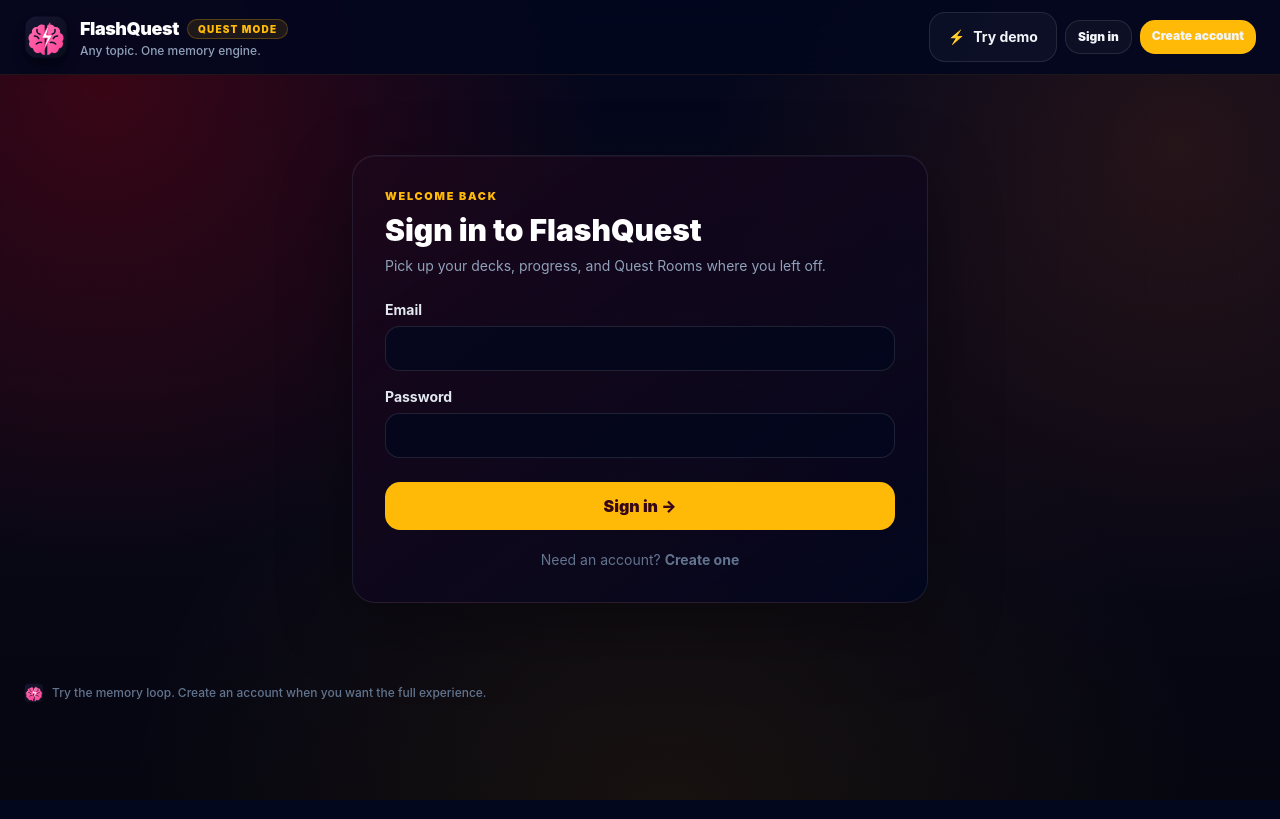
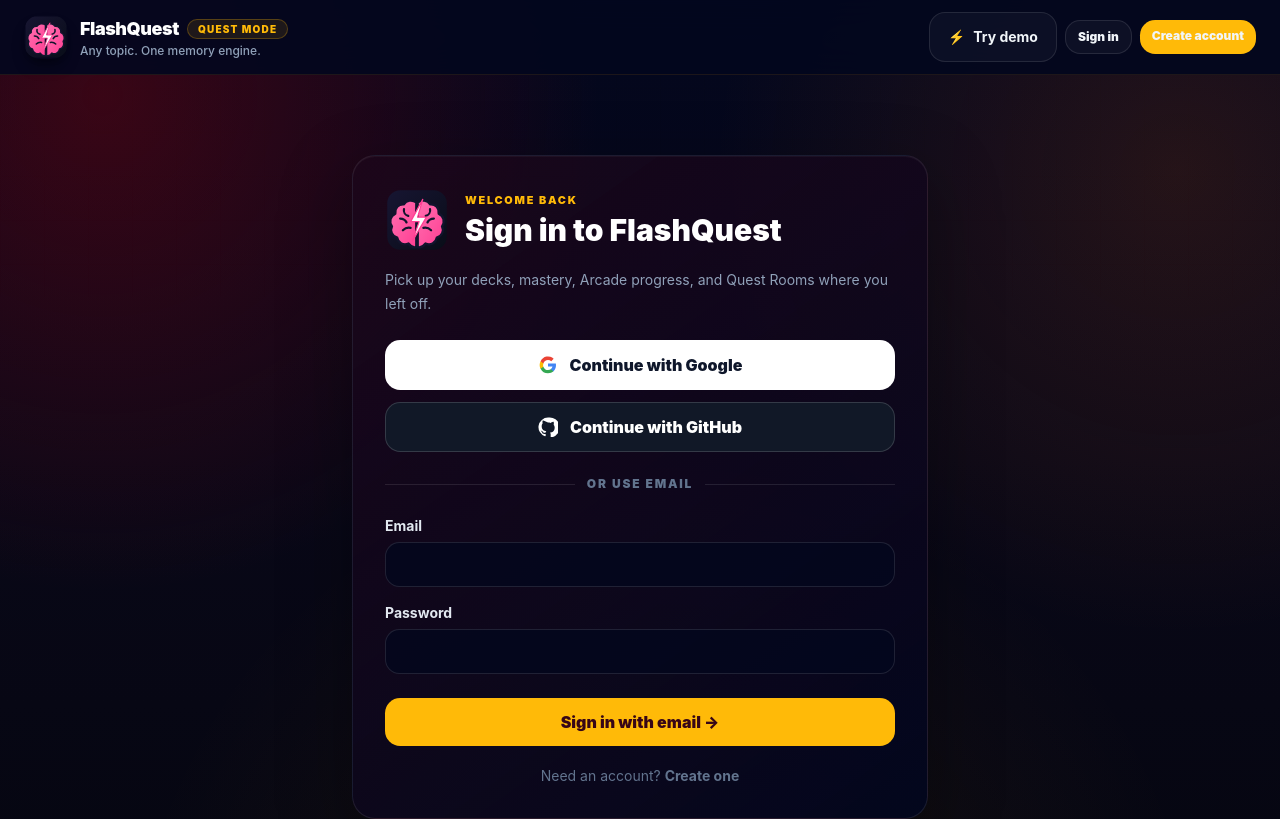
Before and after one commit to mergemaven11/FlashQuest, a React (Vite) app in the folder frontend/: page /login in a window 1280 px wide. Shown: the top 819 px of the page. Built offline with nearby package versions, Linux system fonts and the light colour scheme; no server answers.

Commit message:
feat: add branded OAuth login options

```diff
--- a/frontend/src/pages/Login.tsx
+++ b/frontend/src/pages/Login.tsx
@@ -1,5 +1,6 @@
 import { useState } from "react";
 import { Link, useLocation, useNavigate } from "react-router-dom";
+import SocialAuthButtons from "../components/SocialAuthButtons";
 import { useAuth } from "../auth";
 
 function welcomeKey(userId: number) {
@@ -43,19 +44,24 @@ export default function Login() {
   return (
     <div className="mx-auto max-w-xl py-6 sm:py-10">
       <form onSubmit={onSubmit} className="game-panel p-6 sm:p-8">
-        <p className="metric-label">Welcome back</p>
-        <h1 className="mt-2 text-3xl font-black text-white">Sign in to FlashQuest</h1>
-        <p className="mt-2 text-sm text-slate-400">Pick up your decks, progress, and Quest Rooms where you left off.</p>
-        <div className="mt-6 grid gap-4">
-          <label className="grid gap-1.5 text-sm font-bold text-slate-200">Email
-            <input className="game-input" type="email" value={email} onChange={(e) => setEmail(e.target.value)} autoComplete="email" required />
-          </label>
-          <label className="grid gap-1.5 text-sm font-bold text-slate-200">Password
-            <input className="game-input" type="password" value={password} onChange={(e) => setPassword(e.target.value)} autoComplete="current-password" required />
-          </label>
+        <div className="flex items-center gap-4">
+          <img src="/flashquest-logo.svg" alt="FlashQuest" className="h-16 w-16 rounded-2xl" />
+          <div>
+            <p className="metric-label">Welcome back</p>
+            <h1 className="mt-1 text-3xl font-black text-white">Sign in to FlashQuest</h1>
+          </div>
+        </div>
+        <p className="mt-4 text-sm leading-6 text-slate-400">Pick up your decks, mastery, Arcade progress, and Quest Rooms where you left off.</p>
+
+        <div className="mt-6"><SocialAuthButtons next={explicitNext} /></div>
+        <div className="my-6 flex items-center gap-3 text-xs font-black uppercase tracking-[0.15em] text-slate-500"><span className="h-px flex-1 bg-white/10" /><span>or use email</span><span className="h-px flex-1 bg-white/10" /></div>
+
+        <div className="grid gap-4">
+          <label className="grid gap-1.5 text-sm font-bold text-slate-200">Email<input className="game-input" type="email" value={email} onChange={(e) => setEmail(e.target.value)} autoComplete="email" required /></label>
+          <label className="grid gap-1.5 text-sm font-bold text-slate-200">Password<input className="game-input" type="password" value={password} onChange={(e) => setPassword(e.target.value)} autoComplete="current-password" required /></label>
         </div>
         {error && <p className="mt-4 rounded-xl border border-[#d00000]/40 bg-[#6a040f]/40 p-3 text-sm text-rose-200">{error}</p>}
-        <button className="game-button mt-6 w-full bg-[#ffba08] px-5 py-3 font-black text-[#370617]" disabled={loading}>{loading ? "Signing in…" : "Sign in →"}</button>
+        <button className="game-button mt-6 w-full bg-[#ffba08] px-5 py-3 font-black text-[#370617]" disabled={loading}>{loading ? "Signing in…" : "Sign in with email →"}</button>
         <p className="mt-5 text-center text-sm text-slate-500">Need an account? <Link className="font-bold text-[#faa307]" to={`/signup${safeQueryNext ? `?next=${encodeURIComponent(safeQueryNext)}` : ""}`}>Create one</Link></p>
       </form>
     </div>
```
